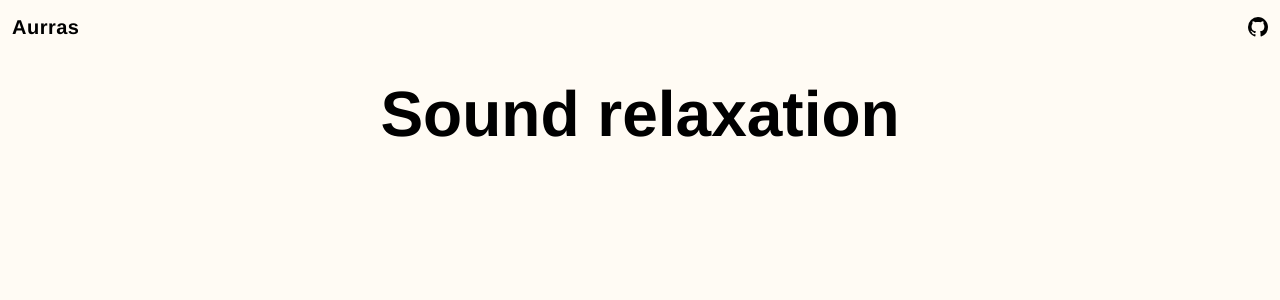
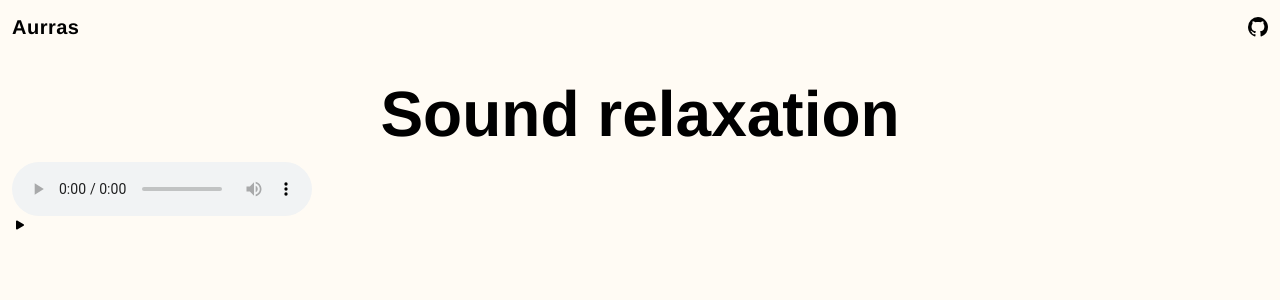
Before and after one commit to Curia/Aurras, a Next.js app: page / in a window 1280 px wide. Shown: the top 300 px of the page. Built offline with nearby package versions, Linux system fonts and the light colour scheme.

Commit message:
Started audio player

```diff
--- /dev/null
+++ b/components/AudioPlayer/index.tsx
@@ -0,0 +1,66 @@
+// Imports
+import React, { useState, useEffect } from "react";
+import Link from "next/link";
+
+// Icons
+import { VscPlay, VscDebugPause } from "react-icons/vsc";
+import {
+  BsFillPlayFill,
+  BsPauseFill,
+  BsFillVolumeMuteFill,
+  BsFillVolumeUpFill,
+} from "react-icons/bs";
+
+interface AudioPlayerProps {
+  title: string;
+  srcMpeg?: string;
+  srcOgg?: string;
+  srcWav?: string;
+  loop?: boolean;
+  volume?: number;
+  muted?: boolean;
+}
+
+const AudioPlayer: React.FC<AudioPlayerProps> = ({
+  srcMpeg,
+  srcOgg,
+  srcWav,
+  volume,
+}) => {
+  const [playState, setPlayState] = useState(true);
+  const audioEl = React.createRef<HTMLAudioElement>();
+
+  const handlePlay = (e) => {
+    e.preventDefault();
+    playState ? audioEl.current.play() : audioEl.current.pause();
+    setPlayState(!playState);
+  };
+
+  useEffect(() => {
+    // Set player volume
+    if (audioEl.current) {
+      volume = volume ? volume : 0.1;
+      volume !== audioEl.current.volume
+        ? (audioEl.current.volume = volume)
+        : null;
+    }
+  });
+
+  return (
+    <>
+      <audio controls ref={audioEl}>
+        {srcMpeg ? <source src={srcMpeg} type="audio/mpeg" /> : null}
+        {srcOgg ? <source src={srcOgg} type="audio/ogg" /> : null}
+        {srcWav ? <source src={srcWav} type="audio/wav" /> : null}
+        <p>
+          Your browser does not support the <code>audio</code> element.
+        </p>
+      </audio>
+      <button onClick={(e) => handlePlay(e)}>
+        {playState ? <BsFillPlayFill /> : <BsPauseFill />}
+      </button>
+    </>
+  );
+};
+
+export default AudioPlayer;
--- a/components/GlobalHeader/index.tsx
+++ b/components/GlobalHeader/index.tsx
@@ -9,7 +9,7 @@ const GlobalHeader: React.FC<{}> = () => {
   return (
     <header className="flex justify-between items-center p-3">
       <span className="font-sans font-bold text-xl tracking-wide">Aurras</span>
-      <Link href="https://github.com/Curia/aurras" passHref={true}>
+      <Link href="https://github.com/Curia/aurras" forwardRef={true}>
         <VscGithubInverted className="text-xl" />
       </Link>
     </header>
--- a/pages/index.tsx
+++ b/pages/index.tsx
@@ -1,5 +1,8 @@
 import Head from 'next/head';
 import { GetStaticProps } from 'next';
+
+// Components
+import AudioPlayer from "@components/AudioPlayer";
 
 export default function Home({}:{}) {
   return (
@@ -7,6 +10,7 @@ export default function Home({}:{}) {
     <div className="hero">
       <h1 className="hero__prompt text-6xl font-bold text-center"> Sound relaxation </h1>
     </div>
+    <AudioPlayer srcMpeg="/audio.mp3" title="Sound 1" volume={.01}/>
     </>
   )
 }
```
